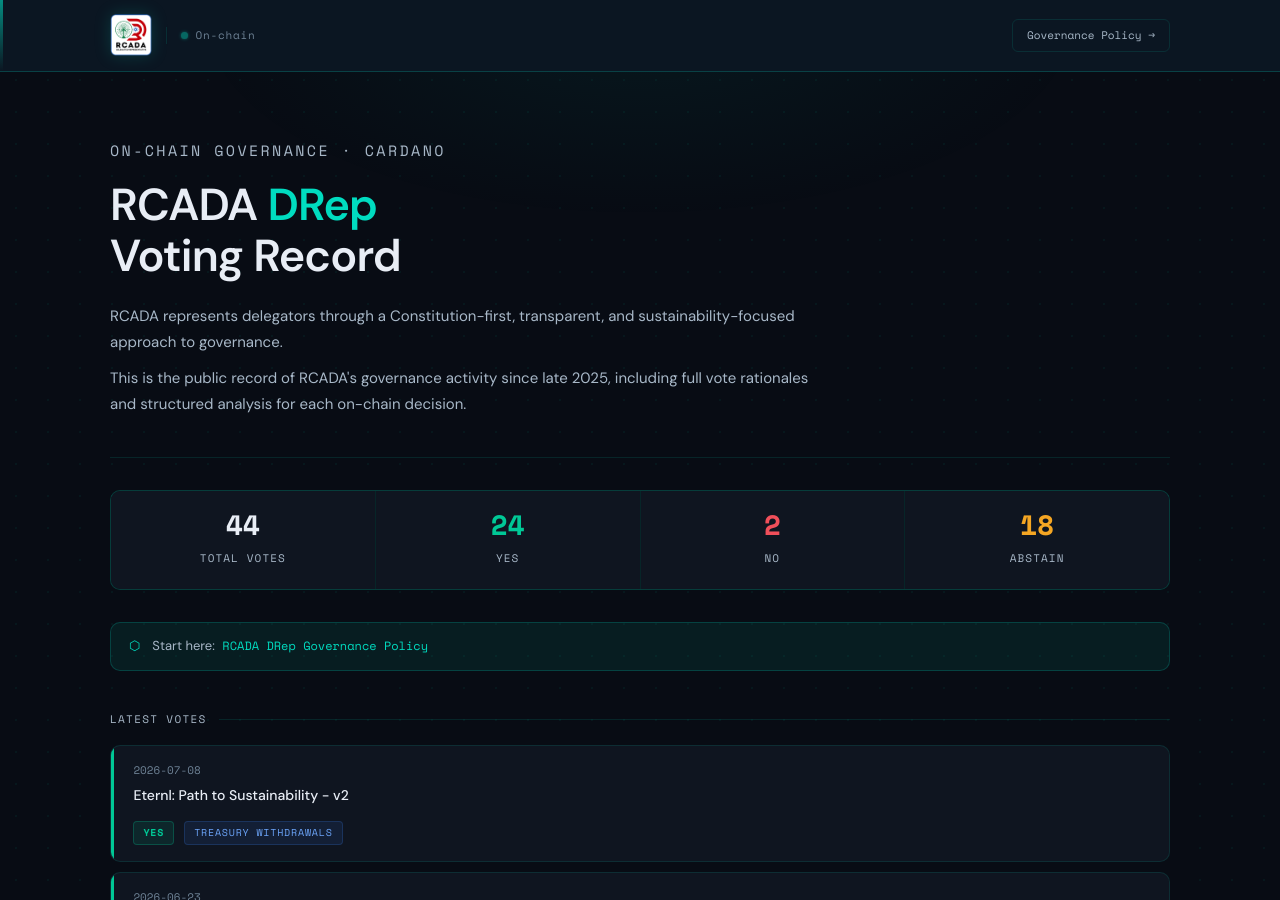
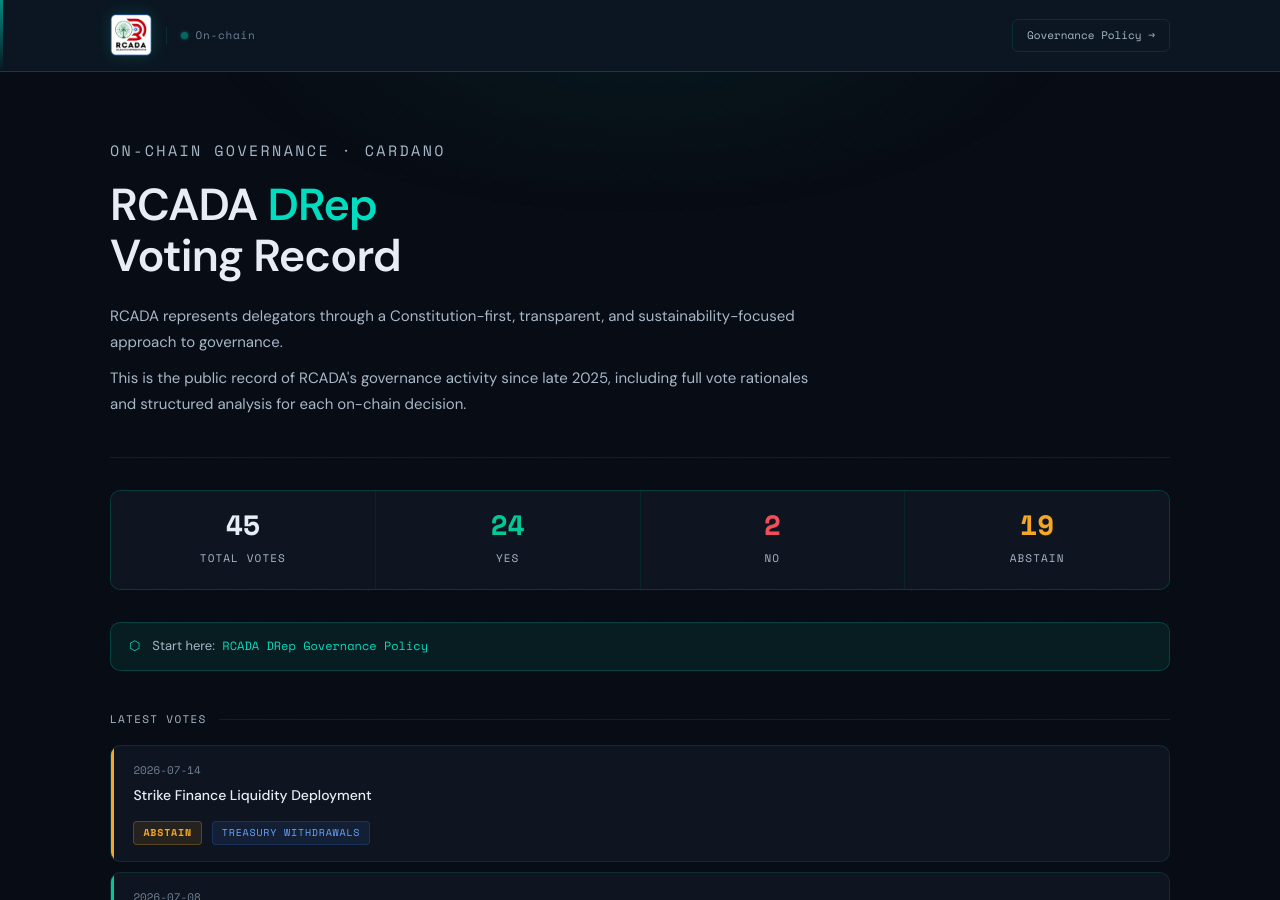
Before and after one commit to Brolloks/rcada-drep-votes, a Jekyll site: the page built from index.html, in a window 1280 px wide and 900 px high. Built offline with Jekyll 4.4.1, drawn with Linux system fonts in a browser that asks for light colours; some of the changed text lies outside the part shown.

Commit message:
Auto-update indexes

```diff
--- a/index.html
+++ b/index.html
@@ -12,10 +12,10 @@ title: RCADA DRep Voting Record
 
 <!-- AUTO-STATS:START -->
 <div class="stats-row">
-  <div class="stat-cell"><span class="stat-num total">44</span><span class="stat-label">Total Votes</span></div>
+  <div class="stat-cell"><span class="stat-num total">45</span><span class="stat-label">Total Votes</span></div>
   <div class="stat-cell"><span class="stat-num yes">24</span><span class="stat-label">Yes</span></div>
   <div class="stat-cell"><span class="stat-num no">2</span><span class="stat-label">No</span></div>
-  <div class="stat-cell"><span class="stat-num abstain">18</span><span class="stat-label">Abstain</span></div>
+  <div class="stat-cell"><span class="stat-num abstain">19</span><span class="stat-label">Abstain</span></div>
 </div>
 <!-- AUTO-STATS:END -->
 
@@ -33,6 +33,12 @@ title: RCADA DRep Voting Record
 
 <!-- AUTO-INDEX:START -->
 <div class="vote-list">
+  <div class="vote-card abstain-card fade-in">
+    <div class="vote-date">2026-07-14</div>
+    <strong><a href="votes/2026/Strike Finance Liquidity Deployment.html">Strike Finance Liquidity Deployment</a></strong>
+    <span class="badge badge-abstain">Abstain</span>
+    <span class="badge badge-type">Treasury Withdrawals</span>
+  </div>
   <div class="vote-card yes-card fade-in">
     <div class="vote-date">2026-07-08</div>
     <strong><a href="votes/2026/Eternl_Path to Sustainability - v2.html">Eternl: Path to Sustainability - v2</a></strong>
@@ -87,12 +93,6 @@ title: RCADA DRep Voting Record
     <span class="badge badge-yes">Yes</span>
     <span class="badge badge-type">Treasury Withdrawals</span>
   </div>
-  <div class="vote-card yes-card fade-in">
-    <div class="vote-date">2026-06-09</div>
-    <strong><a href="votes/2026/Update Plutus Cost Models.html">Update Plutus Cost Models</a></strong>
-    <span class="badge badge-yes">Yes</span>
-    <span class="badge badge-type">Parameter Update</span>
-  </div>
 </div>
 <!-- AUTO-INDEX:END -->
 
```
Also changed, not shown: votes/2026/index.md (+2 -1 lines).
